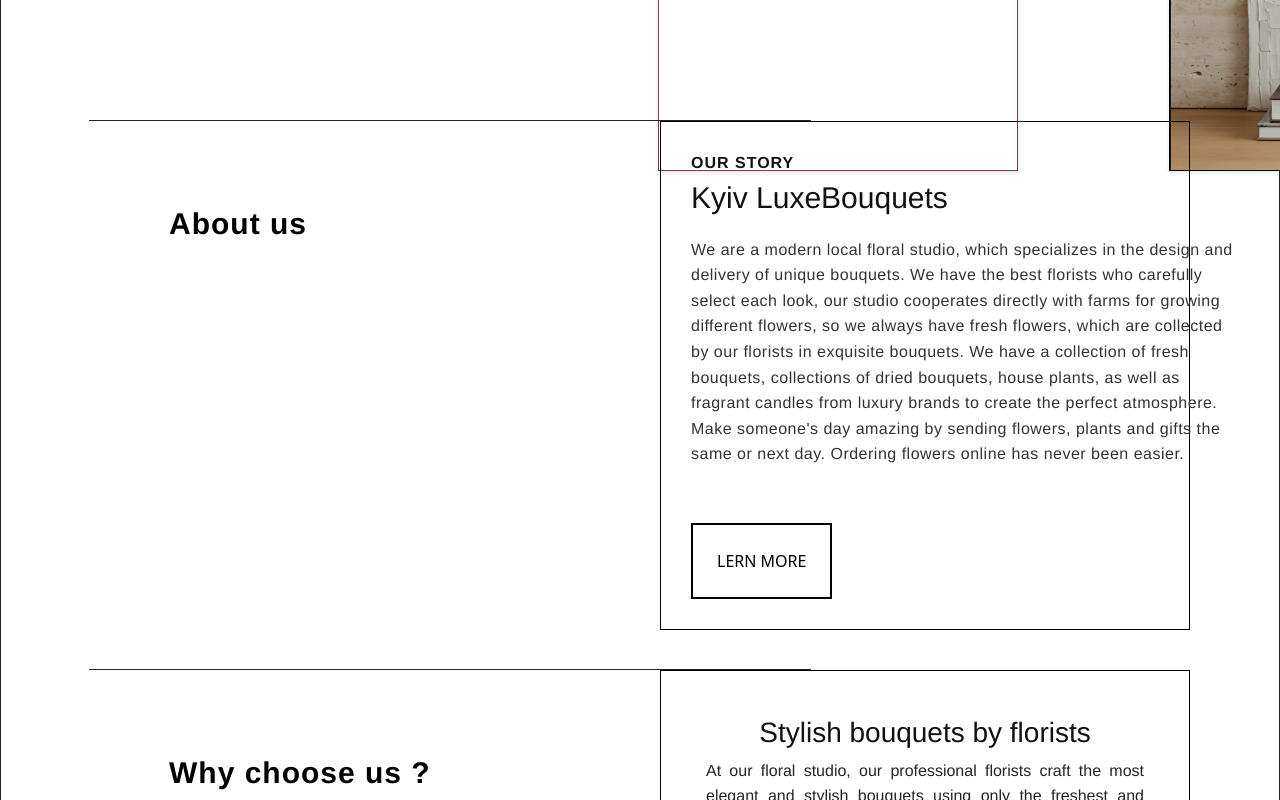
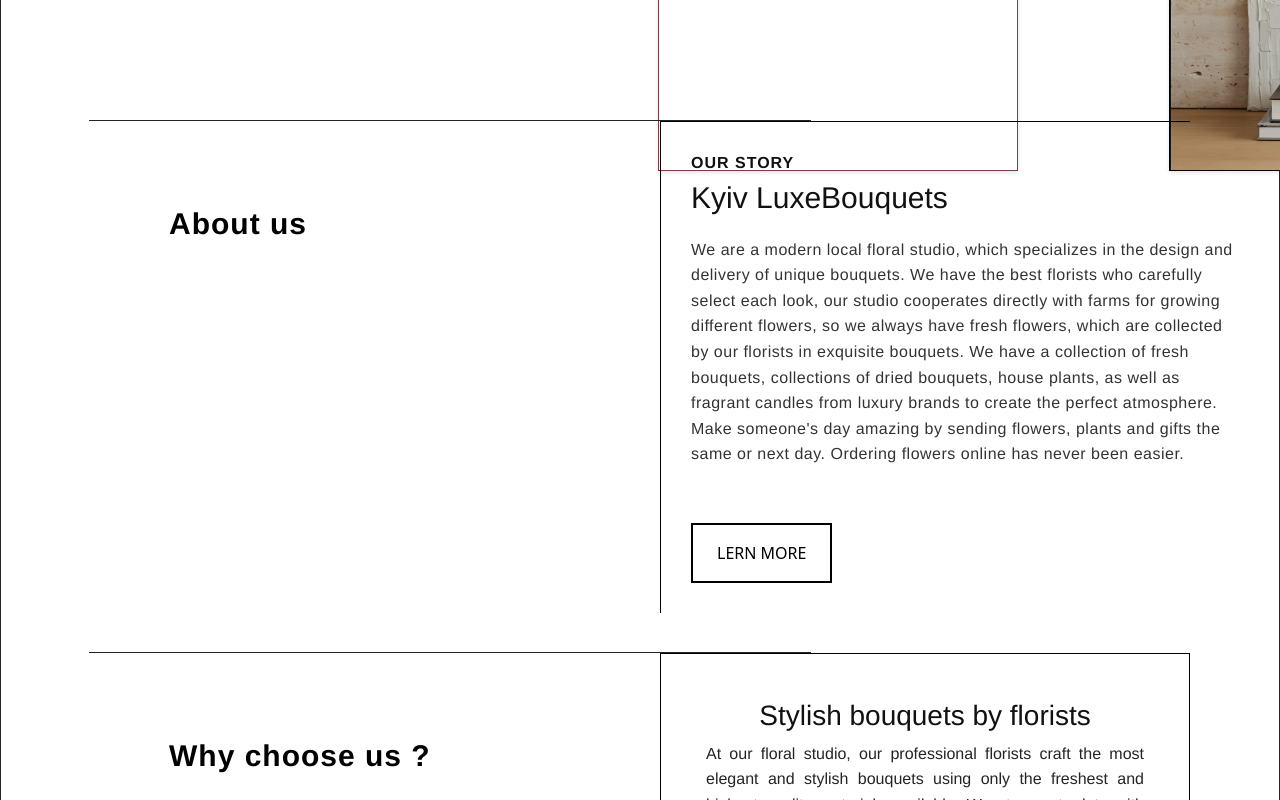
Before and after one commit to nimashaklaa/Internship_project1, a React (Create React App) app: page / in a window 1280 px wide. Shown: the part 1580-2380 px from the top of the page. Built offline with nearby package versions, Linux system fonts and the light colour scheme.

Commit message:
before-final touch

```diff
--- a/src/pages/OurClientSay.css
+++ b/src/pages/OurClientSay.css
@@ -8,7 +8,7 @@
     width: 100%;
   }
 
-  .ourClient-content .text-content{
+  .ourClient-content .text-content2{
     align-items:center;
     display: inline-flex;
     flex: 0 0 auto;
--- a/src/pages/OurClientSay.jsx
+++ b/src/pages/OurClientSay.jsx
@@ -5,7 +5,7 @@ import './OurClientSay.css';
 export const OurClientSay=()=>{
     return(
         <div className="ourClient-content">
-            <div className="text-content">
+            <div className="text-content2">
                 <div className="overline-heading">
                     <div className="google">
                         <img className="google-logo" alt="google-logo" src="google-logo.svg"/>
@@ -35,7 +35,7 @@ export const OurClientSay=()=>{
                     </div>
 
                 </div>
-                <Button className="button-instance" label="READ REVIEWS" size="dekstop-tablet" state="pressed" type="secondary"/>
+                <Button className="button-instance" label="READ REVIEWS" size="dekstop-tablet" state="pressed" padding={"16px 24px"}type="secondary"/>
             </div>
 
 
--- a/src/pages/practice2.css
+++ b/src/pages/practice2.css
@@ -31,6 +31,7 @@
 
   .element-home-page .row {
     margin-bottom: 0px;
+    padding-bottom: 0;
 
   }
 
@@ -80,7 +81,8 @@
     flex: 0 0 auto;
     flex-direction: column;
     padding: 30px;
-    border:1px solid black;
+    border-left:1px solid black;
+    border-top:1px solid black;
     position: relative;
   }
   .element-home-page .our-story {
--- a/src/pages/practice2.jsx
+++ b/src/pages/practice2.jsx
@@ -115,7 +115,7 @@ export const ElementHomePage = () => {
                         online has never been easier.
                         </p>
                     </div>
-                    <Button label="LERN MORE" BackgroundColor="white" color="Black"state="default" type="secondary" />
+                    <Button label="LERN MORE" BackgroundColor="white" color="Black"state="default" padding={"16px 24px"}type="secondary" />
                 </div>
 
             </div>
```
